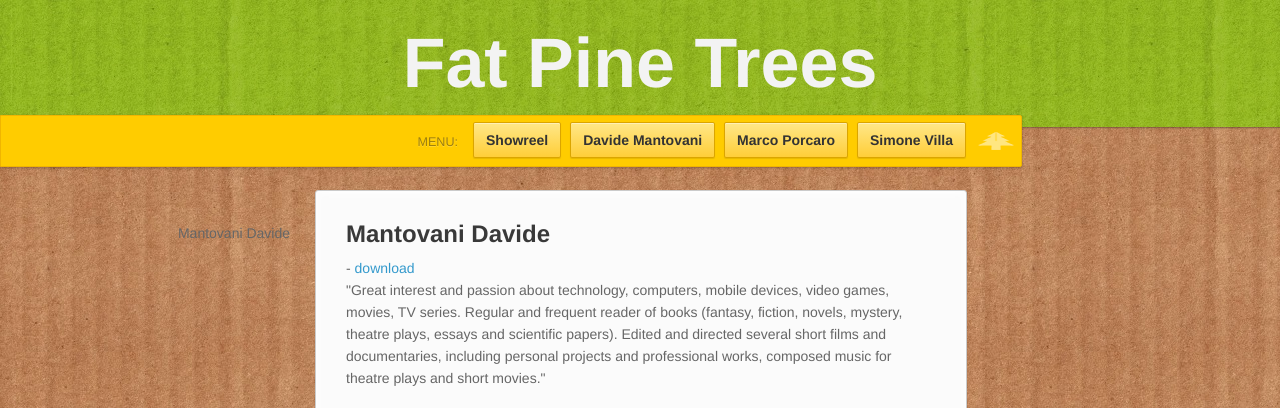
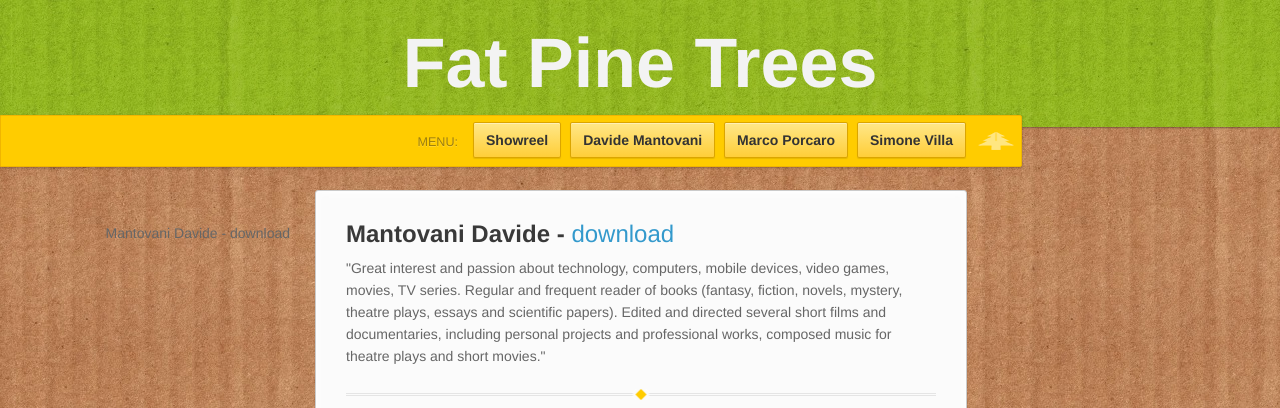
Before and after one commit to fatpinetrees/fatpinetrees.github.io, a plain HTML site: page cv/mantovanidavide/index.html in a window 1280 px wide. Shown: the top 408 px of the page. Drawn offline with nearby package versions, Linux system fonts and the light colour scheme; files whose address does not match are found by name.

Commit message:
CV update

```diff
--- a/cv/mantovanidavide/index.html
+++ b/cv/mantovanidavide/index.html
@@ -45,7 +45,7 @@
 
 
       <section>
-        <h2>Mantovani Davide</h2> - <a href="MantovaniDavide-CV-Digest.pdf" target=_Blank>download</a>
+        <h2>Mantovani Davide<span> - <a href="MantovaniDavide-CV-Digest.pdf" target=_Blank>download</a></span></h2>
 
 <p>"Great interest and passion about technology, computers, mobile devices, video games, movies, TV series.
 Regular and frequent reader of books (fantasy, fiction, novels, mystery, theatre plays, essays and scientific papers).
```
